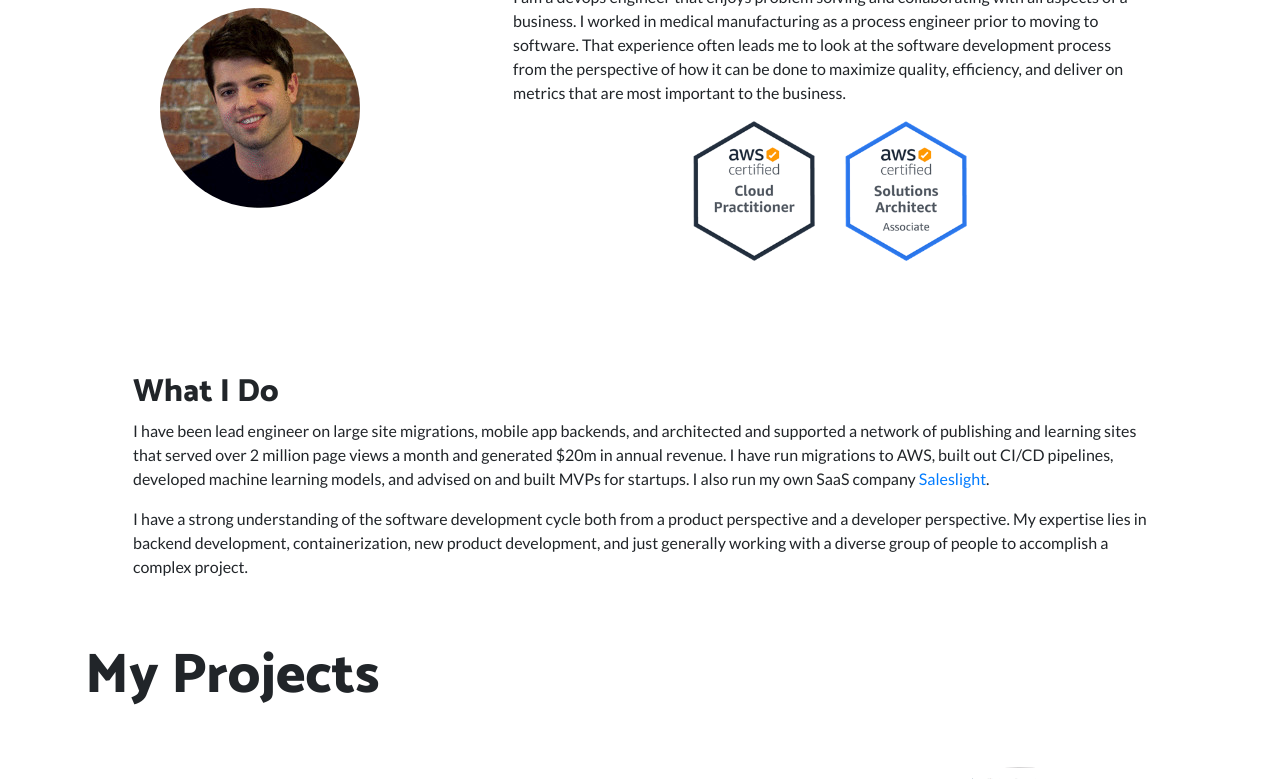
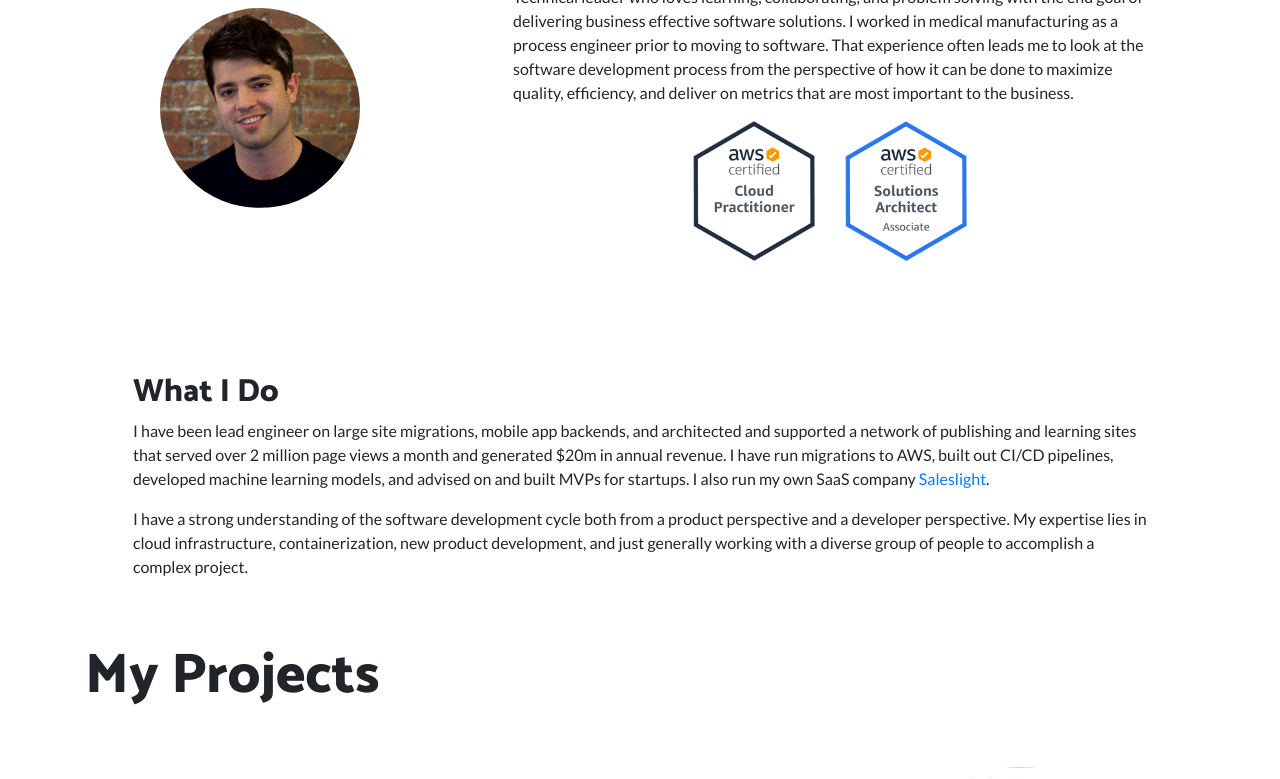
Before and after one commit to rorydunn/rorydunn.github.io, a website: page index.html in a window 1280 px wide. Shown: the part 741-1520 px from the top of the page. Drawn offline with Linux system fonts and the light colour scheme; some packages are replaced by stand-ins of ours; a script that the page names is missing.

Commit message:
resume update

```diff
--- a/index.html
+++ b/index.html
@@ -71,7 +71,7 @@
         <div class="col-lg-8 order-lg-2">
           <div class="p-5">
             <h2 class="display-5">About Me</h2>
-            <p>I am a devops engineer that enjoys problem solving and collaborating with all aspects of a business. I worked in medical manufacturing as a process engineer prior to moving to software. That experience often leads me to look at the software development process from the perspective of how it can be done to maximize quality, efficiency, and deliver on metrics that are most important to the business.</p>
+            <p>Technical leader who loves learning, collaborating, and problem solving with the end goal of delivering business effective software solutions. I worked in medical manufacturing as a process engineer prior to moving to software. That experience often leads me to look at the software development process from the perspective of how it can be done to maximize quality, efficiency, and deliver on metrics that are most important to the business.</p>
             <ul class="list-inline certs">
               <li class="list-inline-item">
                 <img class="skill-images" src="img/aws_cloud_practitioner.png" alt="AWS Certified">
@@ -93,7 +93,7 @@
           <div class="p-5">
             <h2 class="display-5">What I Do</h2>
             <p>I have been lead engineer on large site migrations, mobile app backends, and architected and supported a network of publishing and learning sites that served over 2 million page views a month and generated $20m in annual revenue. I have run migrations to AWS, built out CI/CD pipelines, developed machine learning models, and advised on and built MVPs for startups. I also run my own SaaS company <a target="_blank" href=https://www.saleslight.io>Saleslight</a>.</p>
-            <p>I have a strong understanding of the software development cycle both from a product perspective and a developer perspective. My expertise lies in backend development, containerization, new product development, and just generally working with a diverse group of people to accomplish a complex project.</p>
+            <p>I have a strong understanding of the software development cycle both from a product perspective and a developer perspective. My expertise lies in cloud infrastructure, containerization, new product development, and just generally working with a diverse group of people to accomplish a complex project.</p>
           </div>
         </div>
       </div>
```
Also changed, not shown: 1 other file.
